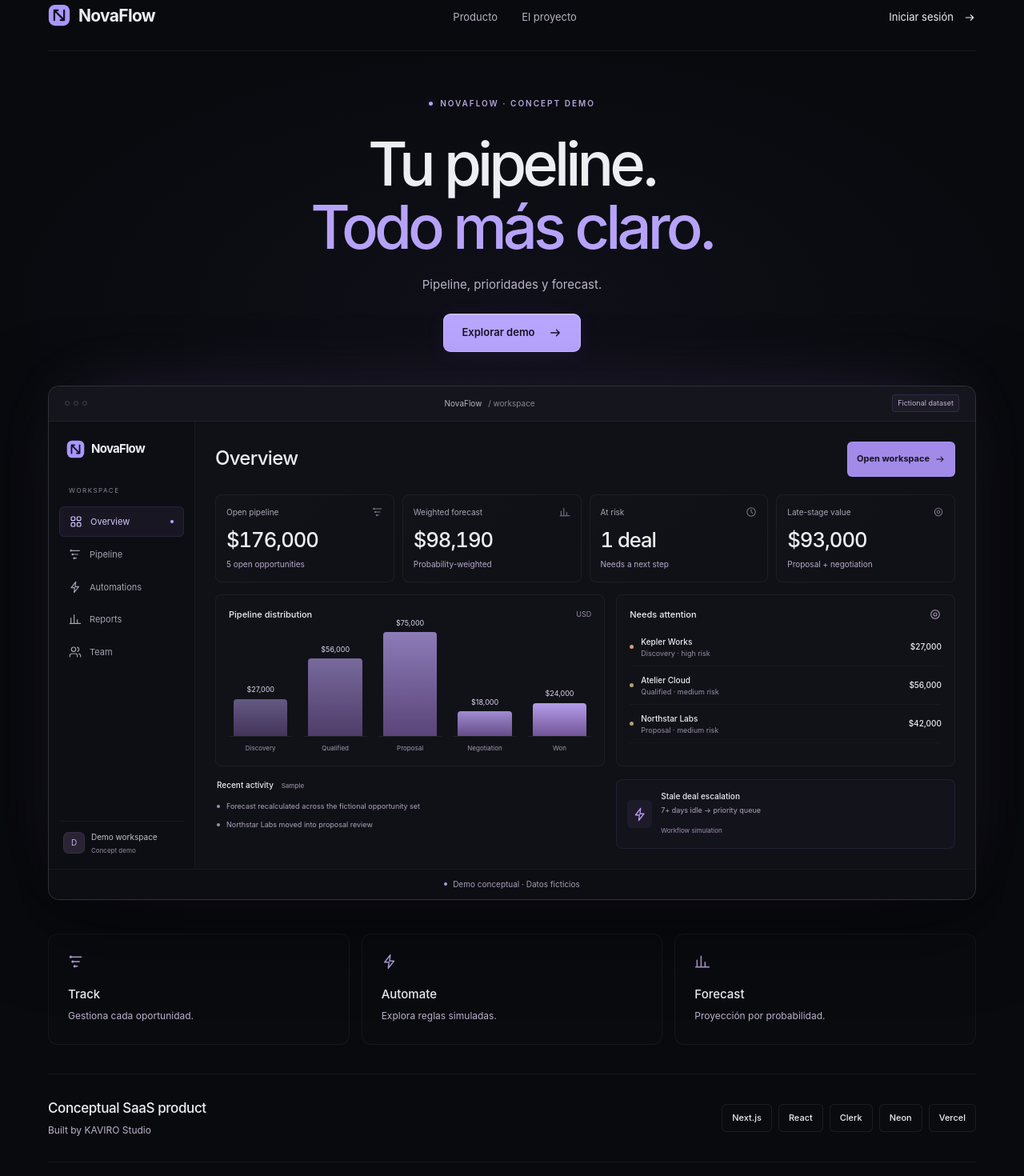
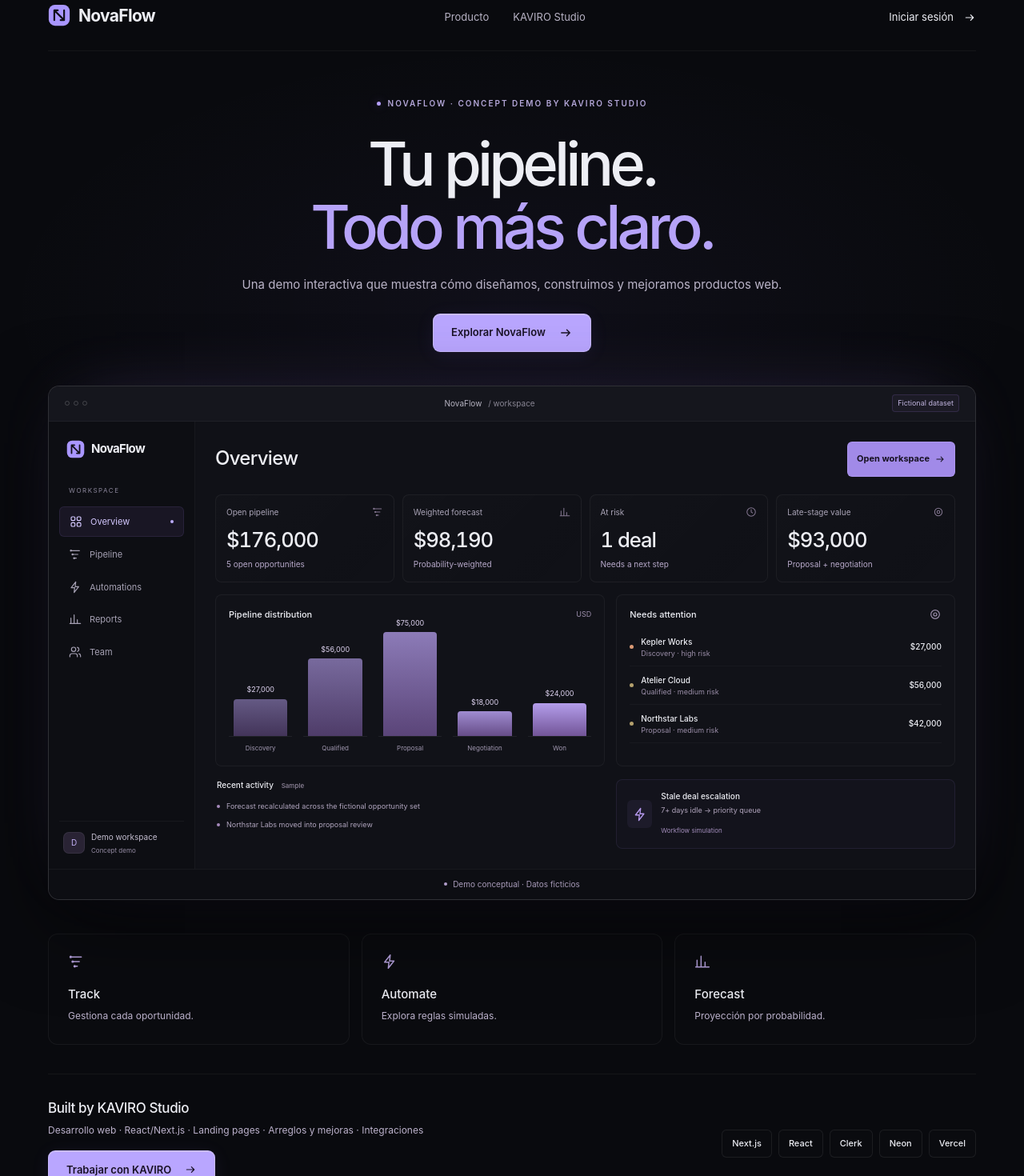
Before and after one commit to hodlercesar/kaviro-novaflow-demo, a Next.js app: page / in a window 1280 px wide. Shown: the part 20-1490 px from the top of the page at 80% size. Built offline with nearby package versions, Linux system fonts and the light colour scheme.

Commit message:
polish: make KAVIRO services and contact clear on NovaFlow landing

```diff
--- a/app/page.js
+++ b/app/page.js
@@ -22,7 +22,7 @@ export default function Home() {
         </Link>
         <nav aria-label="Navegación principal">
           <a href="#product">Producto</a>
-          <a href="#build">El proyecto</a>
+          <a href="#build">KAVIRO Studio</a>
         </nav>
         <Link href="/sign-in" className={styles.navLogin}>
           Iniciar sesión <Icon name="arrow" size={16} />
@@ -35,7 +35,7 @@ export default function Home() {
         >
           <p className={styles.eyebrow}>
             <span />
-            NOVAFLOW · CONCEPT DEMO
+            NOVAFLOW · CONCEPT DEMO BY KAVIRO STUDIO
           </p>
           <h1 id="hero-title">
             Tu pipeline.
@@ -43,11 +43,12 @@ export default function Home() {
             <span>Todo más claro.</span>
           </h1>
           <p className={styles.heroSubtitle}>
-            Pipeline, prioridades y forecast.
+            Una demo interactiva que muestra cómo diseñamos, construimos y
+            mejoramos productos web.
           </p>
           <div className={styles.heroActions}>
             <Link href="/demo" className={styles.primary}>
-              Explorar demo <Icon name="arrow" />
+              Explorar NovaFlow <Icon name="arrow" />
             </Link>
           </div>
         </section>
@@ -82,11 +83,22 @@ export default function Home() {
           className={`${styles.build} ${styles.shell}`}
           aria-labelledby="build-title"
         >
-          <div lang="en">
-            <h2 id="build-title">Conceptual SaaS product</h2>
-            <p>Built by KAVIRO Studio</p>
+          <div>
+            <h2 id="build-title">Built by KAVIRO Studio</h2>
+            <p>
+              Desarrollo web · React/Next.js · Landing pages · Arreglos y
+              mejoras · Integraciones
+            </p>
+            <div style={{ marginTop: 16 }}>
+              <a
+                href="mailto:empresakavirostudio@gmail.com?subject=Proyecto%20web%20con%20KAVIRO%20Studio"
+                className={styles.primary}
+              >
+                Trabajar con KAVIRO <Icon name="arrow" size={16} />
+              </a>
+            </div>
           </div>
-          <ul aria-label="Tecnologías utilizadas">
+          <ul aria-label="Tecnologías utilizadas en NovaFlow">
             {["Next.js", "React", "Clerk", "Neon", "Vercel"].map((name) => (
               <li key={name}>{name}</li>
             ))}
```
